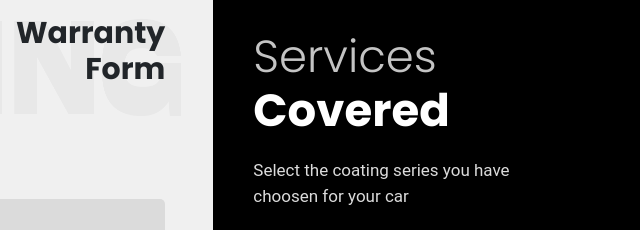
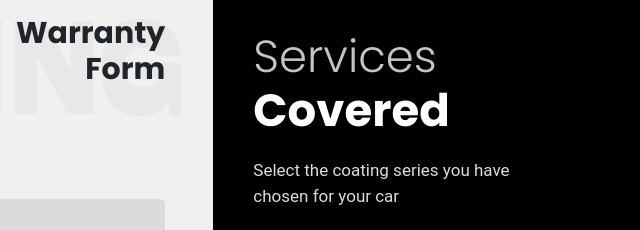
Before and after one commit to PoojaTamor/bull-form, a plain HTML site: page index.html in a window 1280 px wide. Shown: the top 230 px of the page, 640-1280 px from the left. Drawn offline with nearby package versions, Linux system fonts and the light colour scheme; some packages are replaced by stand-ins of ours; a script that the page names is missing.

Commit message:
Update index.html

```diff
--- a/index.html
+++ b/index.html
@@ -1294,7 +1294,7 @@ input[type="date"] {
               Services <span class="fw-bold text-white Covered"> Covered</span>
             </h3>
             <p class="bottom-text col-sm-9">
-              Select the coating series you have choosen for your car
+              Select the coating series you have chosen for your car
             </p>
             <!-- <div class="radio-buttons my-4">
               <label class="radio-container">
```
